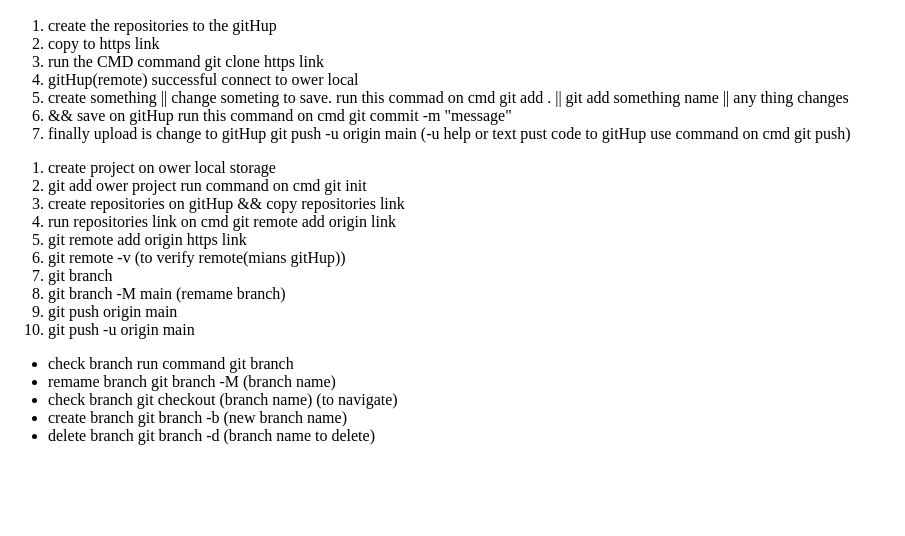
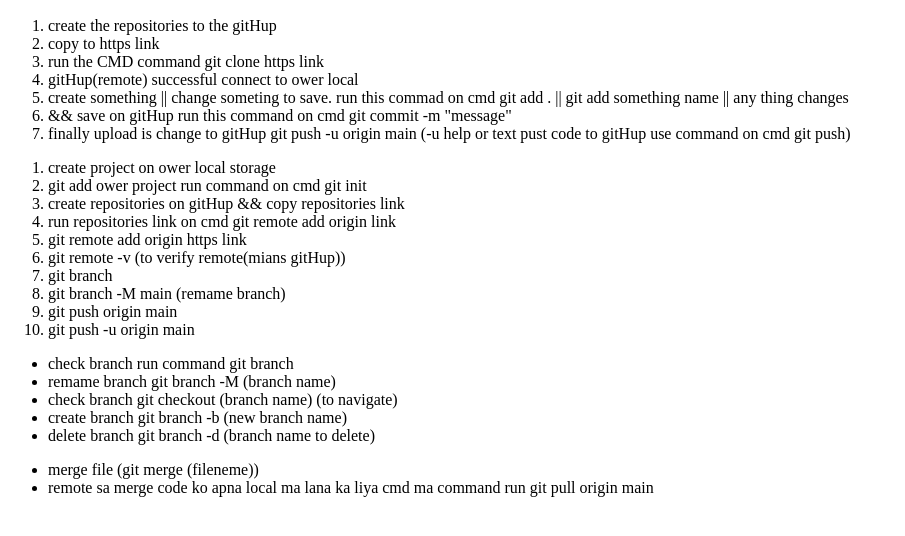
Before and after one commit to intrestingcodding/interesting-codding, a plain HTML site: page index.html in a window 1280 px wide. Shown: the part 96-632 px from the top of the page, without its empty margins (0-905 px from the left). Drawn offline with Linux system fonts and the light colour scheme.

Commit message:
Add merge code

```diff
--- a/index.html
+++ b/index.html
@@ -37,3 +37,10 @@
     <li>delete branch git branch -d (branch name to delete) </li>
 
 </ul>
+
+<!-- merge command -->
+<ul>
+    <li>merge file (git merge (fileneme))</li>
+    <li>remote sa merge code ko apna local ma lana ka liya cmd ma command run git pull origin main</li>
+
+</ul>
```
